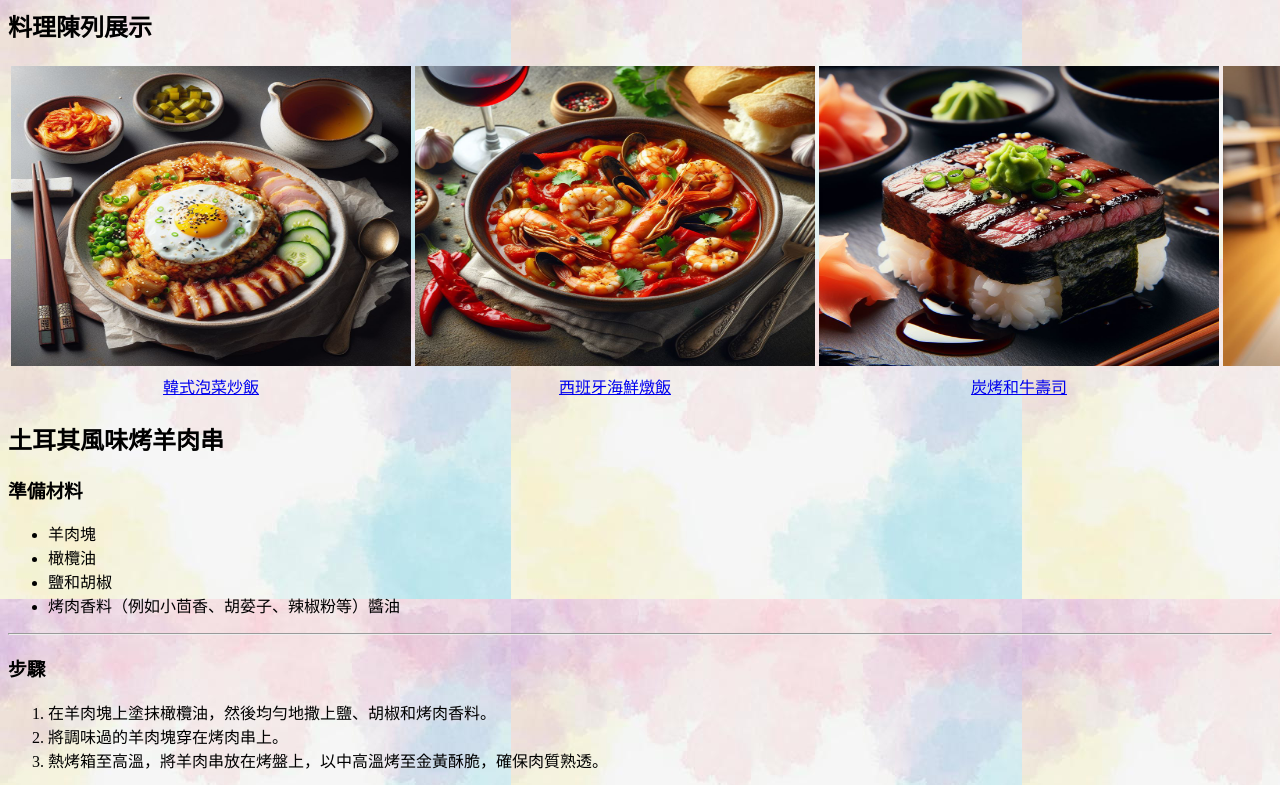
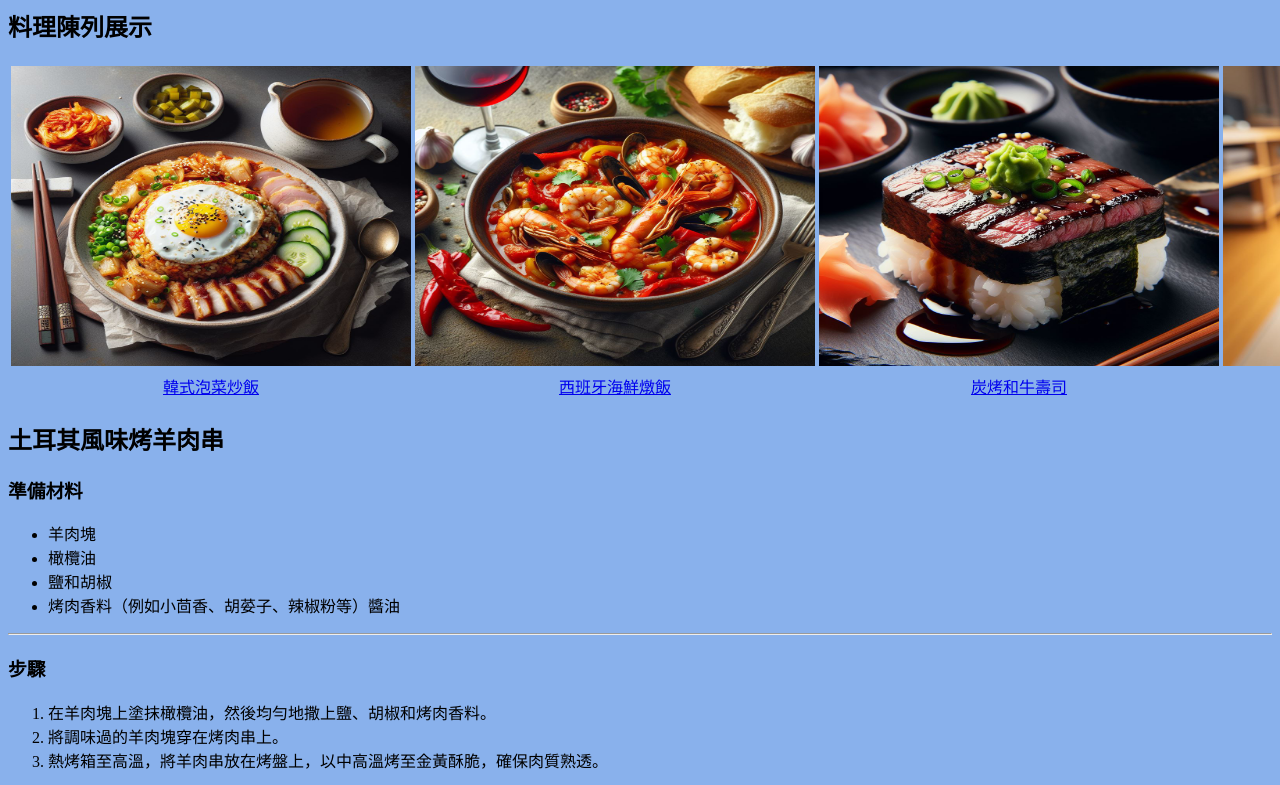
Before and after one commit to chinte8688/github.io, a plain HTML site: page 2nd.html in a window 1280 px wide. Shown: the part 81-866 px from the top of the page. Drawn offline with Linux system fonts and the light colour scheme.

Commit message:
Add files via upload

```diff
--- a/2nd.html
+++ b/2nd.html
@@ -3,7 +3,7 @@
 <head>
 <title>文字+圖片練習</title>
 </head>
-<body background="bg003.jpeg">
+<body style="background-color:#89b1ec;">
 
 <h1 align = center> 期末實作測試 學號:000000000 姓名:朱晉德 </h1>
 
```
Also changed, not shown: 3rd.html (+1 -1 lines), 5th.html (+1 -1 lines).
